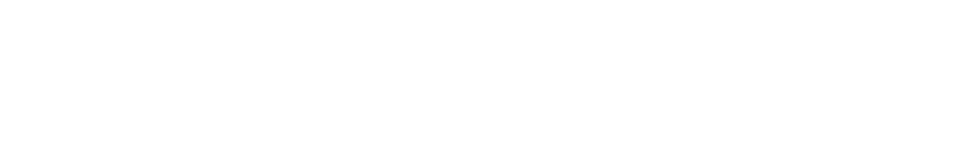
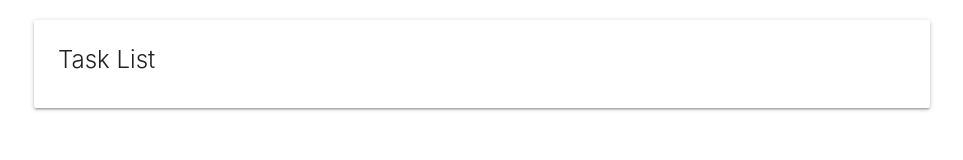
Before and after one commit to ChrisJCarter91/TaskList, a plain HTML site: page index.html in a window 1280 px wide. Shown: the whole page, without its empty margins (158-1121 px from the left). Drawn offline with nearby package versions, Linux system fonts and the light colour scheme.

Commit message:
Task List card created

```diff
--- a/index.html
+++ b/index.html
@@ -5,11 +5,21 @@
     <meta name="viewport" content="width=device-width, initial-scale=1.0">
     <link rel="stylesheet" href="https://cdnjs.cloudflare.com/ajax/libs/materialize/1.0.0/css/materialize.min.css">
     <link href="https://stackpath.bootstrapcdn.com/font-awesome/4.7.0/css/font-awesome.min.css" rel="stylesheet" integrity="sha384-wvfXpqpZZVQGK6TAh5PVlGOfQNHSoD2xbE+QkPxCAFlNEevoEH3Sl0sibVcOQVnN" crossorigin="anonymous">
-
     <title>Task List</title>
 </head>
 <body>
 
+    <div class="container">
+        <div class="row"></div>
+        <div class="col s12">
+            <div id="main" class="card">
+                <div class="card-content">
+                    <span class="card-title">Task List</span>
+                </div>
+            </div>
+        </div>
+
+    </div>
 
     <script
         src="https://code.jquery.com/jquery-3.5.1.js"
@@ -17,5 +27,6 @@
         crossorigin="anonymous">
     </script>
     <script src="https://cdnjs.cloudflare.com/ajax/libs/materialize/1.0.0/js/materialize.min.js"></script>
+    <script src="app.js"></script>
 </body>
 </html>
```
